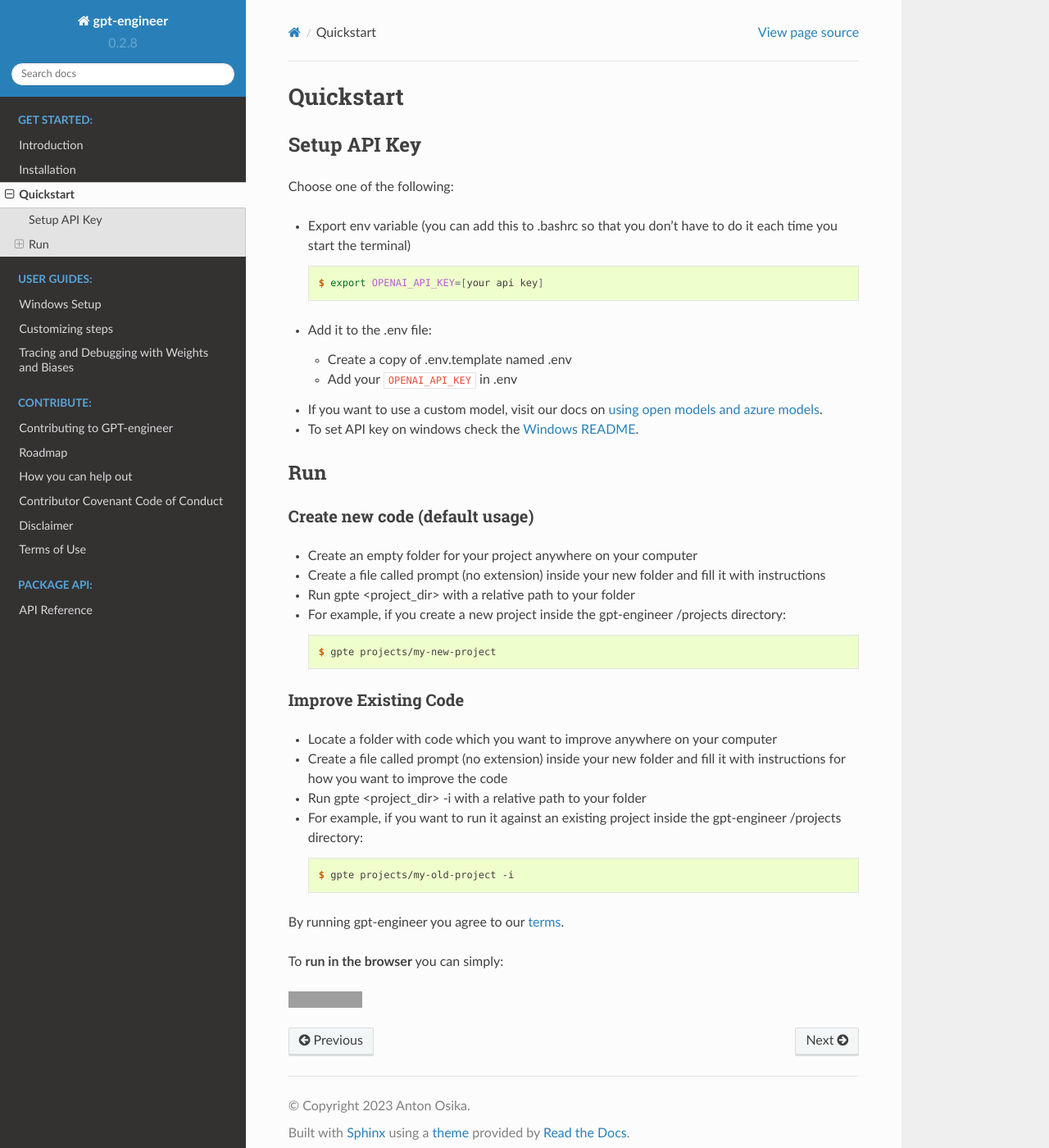
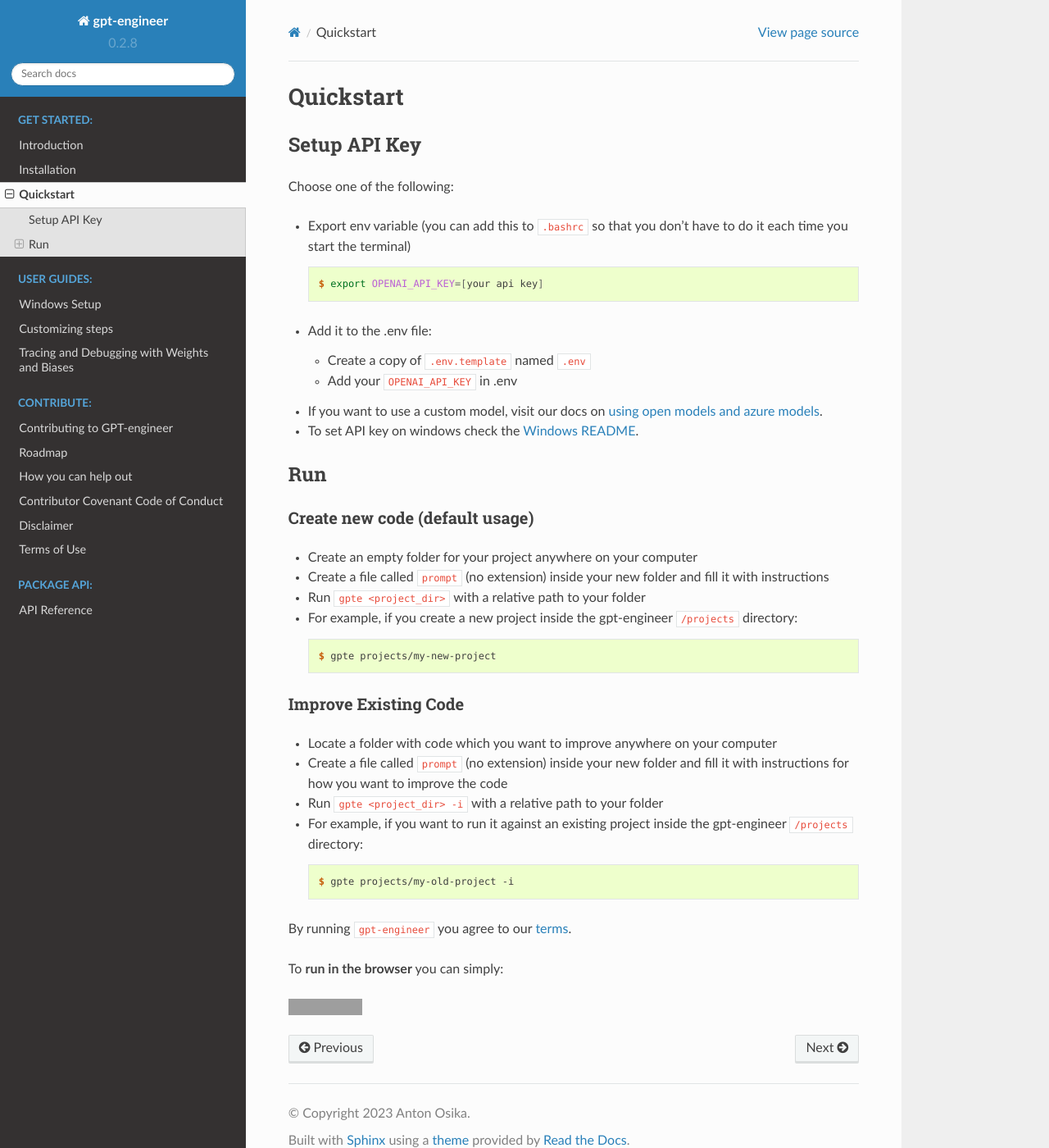
Before and after one commit to gpt-engineer-org/gpt-engineer, a Sphinx documentation site: the page built from docs/usage.rst, in a window 1280 px wide and 1400 px high. Shown: the whole window at 82% size. Built offline with Sphinx 7.4.7 and the Read the Docs theme 2.0.0, drawn with Linux system fonts in a browser that asks for light colours; pages that are not in the unit, such as notebooks, are missing from menus; grey boxes are pictures that could not be loaded.

Commit message:
small updates

```diff
--- a/docs/usage.rst
+++ b/docs/usage.rst
@@ -7,7 +7,7 @@ Setup API Key
 
 Choose one of the following:
 
-- Export env variable (you can add this to .bashrc so that you don't have to do it each time you start the terminal)
+- Export env variable (you can add this to ``.bashrc`` so that you don't have to do it each time you start the terminal)
 
   .. code-block:: console
 
@@ -15,7 +15,7 @@ Choose one of the following:
 
 - Add it to the .env file:
 
-  - Create a copy of .env.template named .env
+  - Create a copy of ``.env.template`` named ``.env``
   - Add your ``OPENAI_API_KEY`` in .env
 
 - If you want to use a custom model, visit our docs on `using open models and azure models <./open_models.html>`_.
@@ -29,9 +29,9 @@ Create new code (default usage)
 -------------------------------
 
 - Create an empty folder for your project anywhere on your computer
-- Create a file called prompt (no extension) inside your new folder and fill it with instructions
-- Run gpte <project_dir> with a relative path to your folder
-- For example, if you create a new project inside the gpt-engineer /projects directory:
+- Create a file called ``prompt`` (no extension) inside your new folder and fill it with instructions
+- Run ``gpte <project_dir>`` with a relative path to your folder
+- For example, if you create a new project inside the gpt-engineer ``/projects`` directory:
 
   .. code-block:: console
 
@@ -41,15 +41,15 @@ Improve Existing Code
 ---------------------
 
 - Locate a folder with code which you want to improve anywhere on your computer
-- Create a file called prompt (no extension) inside your new folder and fill it with instructions for how you want to improve the code
-- Run gpte <project_dir> -i with a relative path to your folder
-- For example, if you want to run it against an existing project inside the gpt-engineer /projects directory:
+- Create a file called ``prompt`` (no extension) inside your new folder and fill it with instructions for how you want to improve the code
+- Run ``gpte <project_dir> -i`` with a relative path to your folder
+- For example, if you want to run it against an existing project inside the gpt-engineer ``/projects`` directory:
 
   .. code-block:: console
 
     $ gpte projects/my-old-project -i
 
-By running gpt-engineer you agree to our `terms <./terms_link.html>`_.
+By running ``gpt-engineer`` you agree to our `terms <./terms_link.html>`_.
 
 To **run in the browser** you can simply:
 
```
Also changed, not shown: WINDOWS_README.md (+1 -1 lines), docs/DOCS_BUILDING.md (+3 -3 lines), docs/installation.rst (+5 -5 lines), docs/introduction.md (+1 -1 lines).
